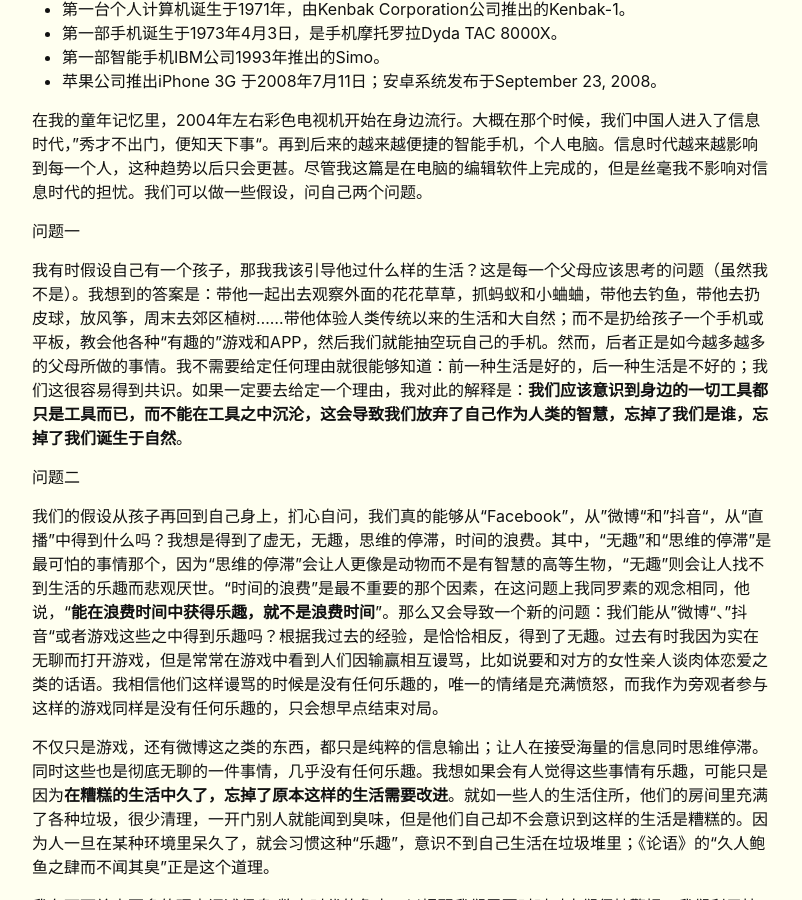
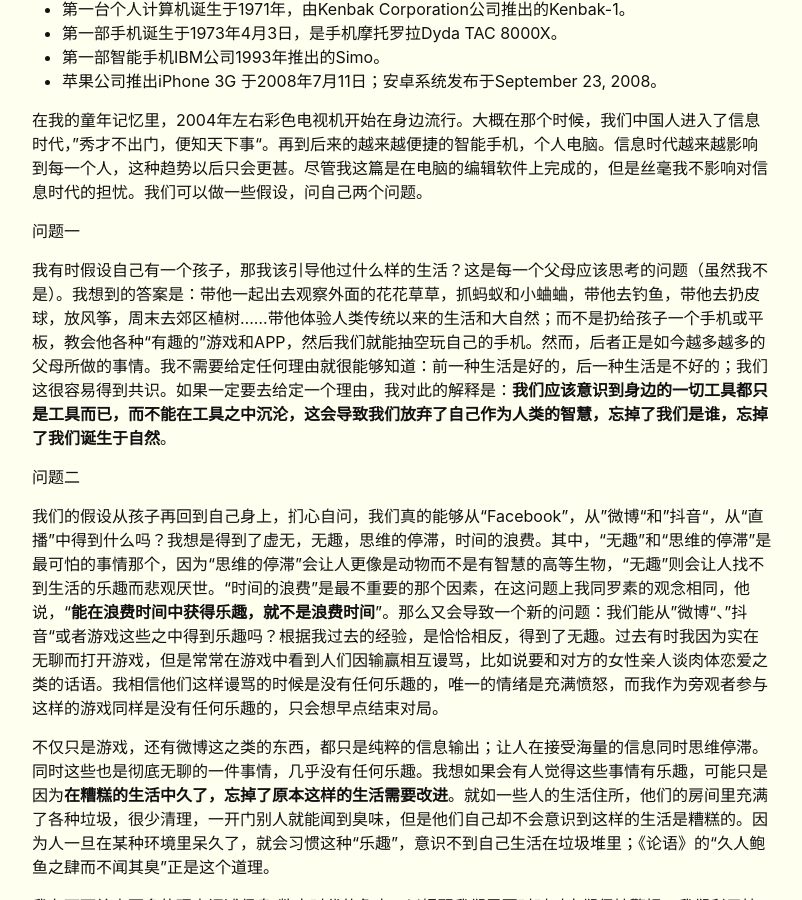
Before and after one commit to crb912/crb912.github.io, a Jekyll site: the page built from _posts/2021-09-23-The-Web-Shatters-Focus.md, in a window 1280 px wide and 900 px high, scrolled down 347 px. Shown: the whole window, without its empty margins (238-1040 px from the left). Built offline with Jekyll 4.4.1, drawn with Linux system fonts in a browser that asks for light colours.

Commit message:
new post

```diff
--- a/_posts/2021-09-23-The-Web-Shatters-Focus.md
+++ b/_posts/2021-09-23-The-Web-Shatters-Focus.md
@@ -22,7 +22,7 @@ category: essay
 
 问题一
 
-我有时假设自己有一个孩子，那我我该引导他过什么样的生活？这是每一个父母应该思考的问题（虽然我不是）。我想到的答案是：带他一起出去观察外面的花花草草，抓蚂蚁和小蛐蛐，带他去钓鱼，带他去扔皮球，放风筝，周末去郊区植树......带他体验人类传统以来的生活和大自然；而不是扔给孩子一个手机或平板，教会他各种“有趣的”游戏和APP，然后我们就能抽空玩自己的手机。然而，后者正是如今越多越多的父母所做的事情。我不需要给定任何理由就很能够知道：前一种生活是好的，后一种生活是不好的；我们这很容易得到共识。如果一定要去给定一个理由，我对此的解释是：**我们应该意识到身边的一切工具都只是工具而已，而不能在工具之中沉沦，这会导致我们放弃了自己作为人类的智慧，忘掉了我们是谁，忘掉了我们诞生于自然**。
+我有时假设自己有一个孩子，那我该引导他过什么样的生活？这是每一个父母应该思考的问题（虽然我不是）。我想到的答案是：带他一起出去观察外面的花花草草，抓蚂蚁和小蛐蛐，带他去钓鱼，带他去扔皮球，放风筝，周末去郊区植树......带他体验人类传统以来的生活和大自然；而不是扔给孩子一个手机或平板，教会他各种“有趣的”游戏和APP，然后我们就能抽空玩自己的手机。然而，后者正是如今越多越多的父母所做的事情。我不需要给定任何理由就很能够知道：前一种生活是好的，后一种生活是不好的；我们这很容易得到共识。如果一定要去给定一个理由，我对此的解释是：**我们应该意识到身边的一切工具都只是工具而已，而不能在工具之中沉沦，这会导致我们放弃了自己作为人类的智慧，忘掉了我们是谁，忘掉了我们诞生于自然**。
 
 问题二
 
```
Also changed, not shown: _posts/2021-09-23-Non-technical-articles.md (deleted, +0 -25 lines), _posts/2021-09-23-the-Purpose-of-My-Life.md (added, +30 -0 lines).
